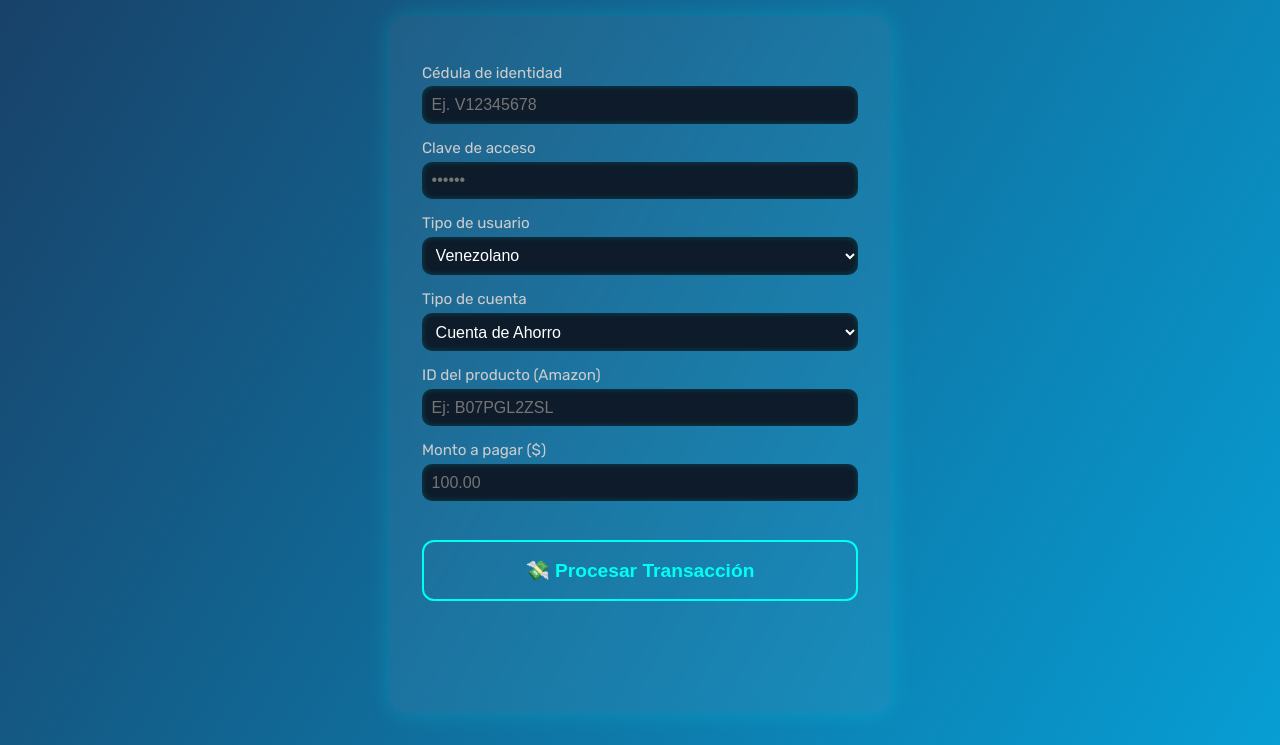
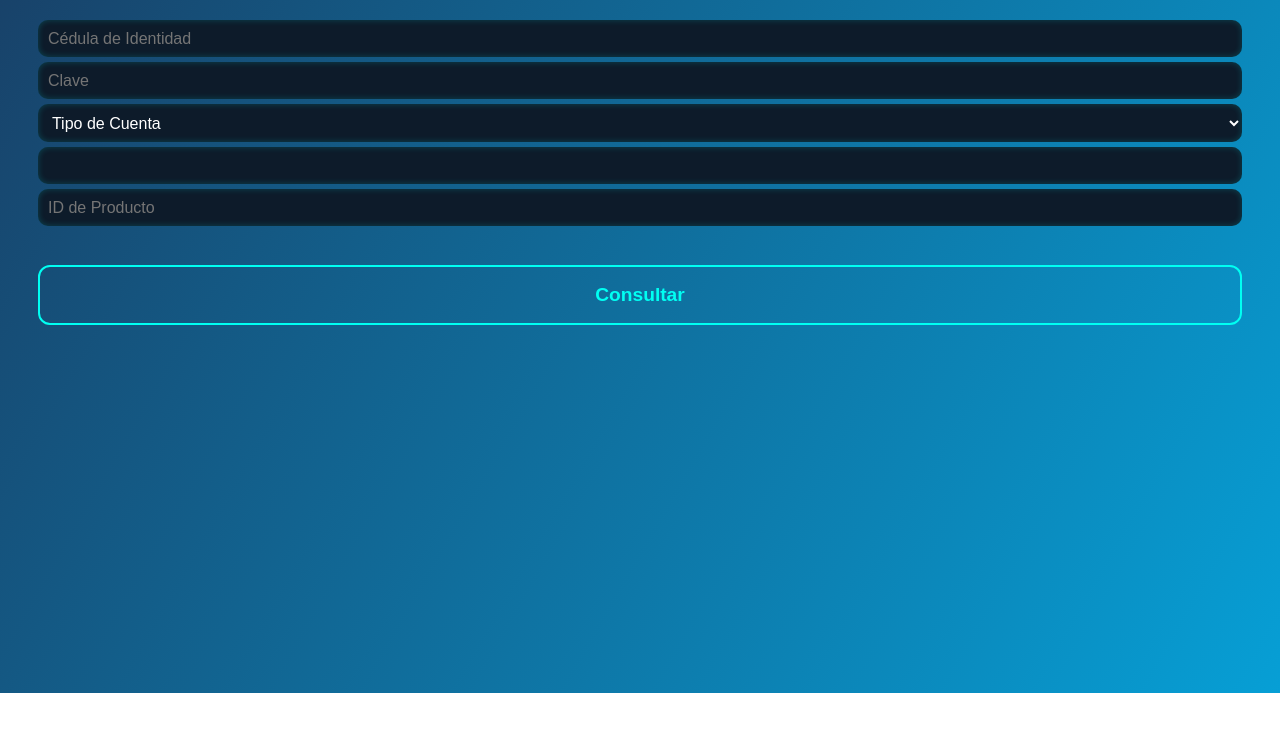
Before and after one commit to JesusQuijada34/glintpay, a plain HTML site: page index.html in a window 1280 px wide. Shown: the part 107-852 px from the top of the page. After the commit the page ends 800 px from the top, so only its background shows below. Drawn offline with Linux system fonts and the light colour scheme.

Commit message:
Update index.html

```diff
--- a/index.html
+++ b/index.html
@@ -2,44 +2,27 @@
 <html lang="es">
 <head>
   <meta charset="UTF-8" />
-  <meta name="viewport" content="width=device-width, initial-scale=1.0"/>
-  <title>Simulador Bancario</title>
-  <link rel="stylesheet" href="css/style.css">
-  <link href="https://fonts.googleapis.com/css2?family=Rubik&display=swap" rel="stylesheet">
+  <meta name="viewport" content="width=device-width, initial-scale=1.0" />
+  <title>GlintPay</title>
+  <link rel="stylesheet" href="css/style.css" />
 </head>
 <body>
-  <h1>🏦 Banco Prisma – Simulación de Compra</h1>
-
-  <div class="banco-card">
-    <label for="cedula">Cédula de identidad</label>
-    <input type="text" id="cedula" placeholder="Ej. V12345678">
-
-    <label for="clave">Clave de acceso</label>
-    <input type="password" id="clave" placeholder="••••••">
-
-    <label for="nacionalidad">Tipo de usuario</label>
-    <select id="nacionalidad">
-      <option value="venezolano">Venezolano</option>
-      <option value="extranjero">Extranjero</option>
-    </select>
-
-    <label for="cuenta">Tipo de cuenta</label>
-    <select id="cuenta">
-      <option value="ahorro">Cuenta de Ahorro</option>
-      <option value="corriente">Cuenta Corriente</option>
-    </select>
-
-    <label for="productoID">ID del producto (Amazon)</label>
-    <input type="text" id="productoID" placeholder="Ej: B07PGL2ZSL">
-
-    <label for="monto">Monto a pagar ($)</label>
-    <input type="number" id="monto" placeholder="100.00">
-
-    <button onclick="procesarPago()">💸 Procesar Transacción</button>
-
-    <div class="resultado" id="resultado"></div>
+  <div class="container">
+    <h1>GlintPay</h1>
+    <form id="formulario">
+      <input type="number" placeholder="Cédula de Identidad" required />
+      <input type="password" placeholder="Clave" required />
+      <select required>
+        <option value="">Tipo de Cuenta</option>
+        <option value="ahorro">Ahorro</option>
+        <option value="corriente">Corriente</option>
+      </select>
+      <input type="number" placeholder />
+      <input type="number" placeholder="ID de Producto" required />
+      <button type="submit">Consultar</button>
+    </form>
+    <p id="os-info"></p>
   </div>
-
-  <script src="js/script.js" defer></script>
+  <script src="js/script.js"></script>
 </body>
 </html>
```
